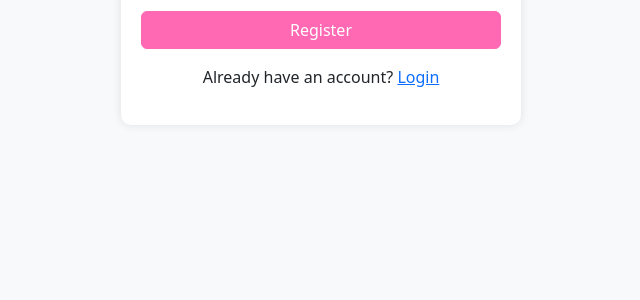
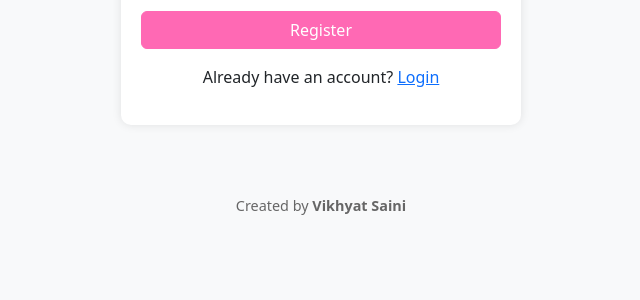
Before and after one commit to VikhyatSaini/VirtualStylist, a Flask app: page /register in a window 1280 px wide. Shown: the part 465-765 px from the top of the page, without its empty margins (319-959 px from the left). Run offline with Flask 3, Linux system fonts and the light colour scheme.

Commit message:
Update register.html

```diff
--- a/templates/register.html
+++ b/templates/register.html
@@ -68,6 +68,9 @@
             </div>
         </div>
     </div>
+    <footer class="footer" style="text-align: center; padding: 20px; color: #666; font-size: 0.9rem;">
+        Created by <strong>Vikhyat Saini</strong>
+    </footer>
     <script src="https://cdn.jsdelivr.net/npm/bootstrap@5.3.0/dist/js/bootstrap.bundle.min.js"></script>
 </body>
 </html>
```
